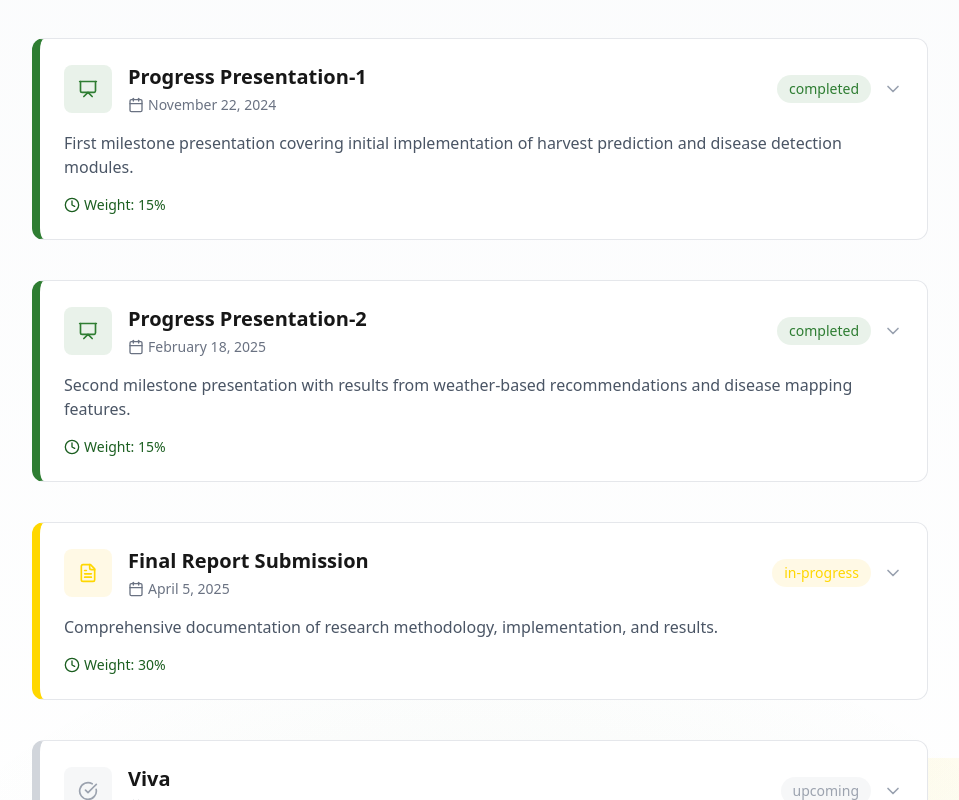
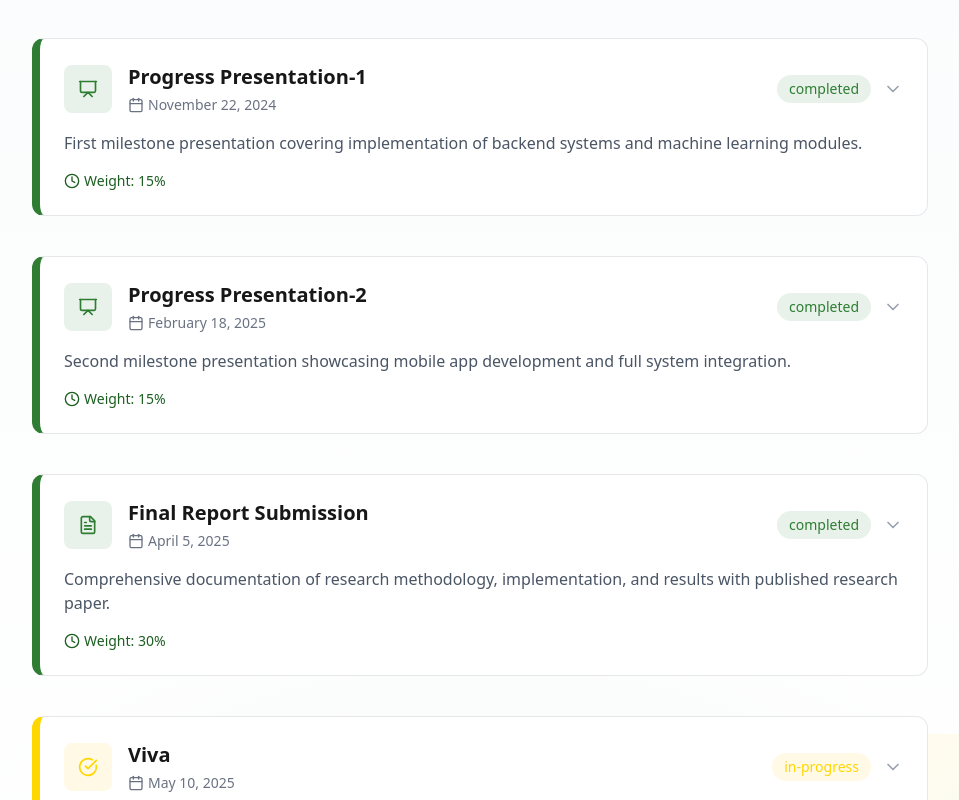
Before and after one commit to SarangaSiriwardhana9/BetelCare-documentation-website, a Next.js app: page / in a window 1280 px wide. Shown: the part 5960-6760 px from the top of the page, without its empty margins (160-1119 px from the left). Built offline with nearby package versions, Linux system fonts and the light colour scheme.

Commit message:
feat: add document links

```diff
--- a/src/app/documents/page.tsx
+++ b/src/app/documents/page.tsx
@@ -1,14 +1,13 @@
-
+// documents/page.tsx
 "use client";
 
-import { useState, useEffect } from "react";
+import { useState, useEffect, useCallback } from "react";
 import Link from "next/link";
 import Image from "next/image";
 import { motion } from "framer-motion";
 import { FileText, ArrowLeft, Download, ExternalLink, BookOpen, PresentationIcon, ClipboardList, Users } from "lucide-react";
 import Header from "@/components/Header";
 import Footer from "@/components/Footer";
-
 
 const documentCategories = [
   {
@@ -21,7 +20,7 @@ const documentCategories = [
       {
         title: "Proposal Reports",
         description: "Individual reports from all 4 team members",
-        link: "https://drive.google.com/drive/folders/your-proposal-folder-id",
+        link: "https://drive.google.com/drive/folders/1ZoMC-1Shay0hw5pxHSxG5GrIKyfYVt0f?usp=sharing",
       }
     ]
   },
@@ -35,17 +34,17 @@ const documentCategories = [
       {
         title: "Proposal Presentation",
         description: "Initial project pitch presentation",
-        link: "https://docs.google.com/presentation/d/your-proposal-presentation-id",
+        link: "https://drive.google.com/file/d/1iHF9ugOwUSf_O_8BMmJUGaQOgjYpmfiB/view?usp=sharing",
       },
       {
         title: "Progress Presentation 1",
         description: "First milestone results and findings",
-        link: "https://docs.google.com/presentation/d/your-progress1-presentation-id",
+        link: "https://drive.google.com/file/d/1xHvxDpr9nfxys4mrPqFbBSeEDeCNvXmi/view?usp=sharing",
       },
       {
         title: "Progress Presentation 2",
         description: "Second milestone results and updates",
-        link: "https://docs.google.com/presentation/d/your-progress2-presentation-id",
+        link: "https://drive.google.com/file/d/1qT7HGKzEh5IA1yIIolfzzJldhsRti8x-/view?usp=sharing",
       }
     ]
   },
@@ -59,7 +58,7 @@ const documentCategories = [
       {
         title: "Team Log Books",
         description: "Weekly logs from all 4 team members",
-        link: "https://drive.google.com/drive/folders/your-logbooks-folder-id",
+        link: "https://drive.google.com/drive/folders/1e61oX9hr2rthg-Ip1MDWEjTEyEmxtS4w?usp=sharing",
       }
     ]
   },
@@ -73,7 +72,7 @@ const documentCategories = [
       {
         title: "Final Reports",
         description: "Complete documentation of research findings",
-        link: "https://drive.google.com/drive/folders/your-final-reports-folder-id",
+        link: "https://drive.google.com/drive/folders/1Kp6md9pZyfcVi4ycUSohb5GKEVWwPAMG?usp=sharing",
       }
     ]
   },
@@ -87,7 +86,7 @@ const documentCategories = [
       {
         title: "Published Paper",
         description: "Academic publication of our research",
-        link: "https://docs.google.com/document/d/your-paper-id",
+        link: "https://drive.google.com/file/d/19aMGRKijwX5LLJdjddWzKU1vnygGFNWs/view?usp=sharing",
       }
     ]
   },
@@ -101,7 +100,7 @@ const documentCategories = [
       {
         title: "Team Profiles",
         description: "Information about all 4 team members",
-        link: "https://docs.google.com/document/d/your-team-profiles-id",
+        link: "https://drive.google.com/drive/folders/1YifQrTT8VADAWkc_rEb979G13fKhfDoe?usp=sharing",
       }
     ]
   }
@@ -112,6 +111,17 @@ export default function DocumentsPage() {
 
   useEffect(() => {
     setIsLoaded(true);
+  }, []);
+
+  const openInNewTab = useCallback((url: string) => {
+    window.open(url, '_blank', 'noopener,noreferrer');
+  }, []);
+
+  const handleCopyCitation = useCallback(() => {
+    navigator.clipboard.writeText(
+      "Ranawaka, W.E.I., Dewasinghe, U.H., Fernando, B.K.M., Siriwardhana, E.A.L.S., Kasthuriarachchi, S., & Weerasinghe, L. (2025). BetelCare: Development of an AI-Powered Application for Sri Lankan Betel Farmers. Journal of Agricultural Technology. Department of Information Technology, Sri Lanka Institute of Information Technology, Malabe, Sri Lanka."
+    );
+    alert("Citation copied to clipboard!");
   }, []);
 
   return (
@@ -154,8 +164,6 @@ export default function DocumentsPage() {
             >
               Access all documentation related to our BetelCare research project, from initial proposals to final reports.
             </motion.p>
-
-
           </div>
         </div>
       </section>
@@ -170,7 +178,7 @@ export default function DocumentsPage() {
                 initial={{ opacity: 0, y: 30 }}
                 animate={{ opacity: isLoaded ? 1 : 0, y: isLoaded ? 0 : 30 }}
                 transition={{ duration: 0.5, delay: 0.1 + (categoryIndex * 0.1) }}
-                className="bg-white rounded-2xl  border border-black/10 overflow-hidden hover:shadow-sm transition-shadow duration-300"
+                className="bg-white rounded-2xl border border-black/10 overflow-hidden hover:shadow-sm transition-shadow duration-300"
               >
                 <div className="p-6">
                   <div className="flex items-start justify-between mb-4">
@@ -193,16 +201,14 @@ export default function DocumentsPage() {
                       <div key={docIndex} className="border border-gray-100 rounded-xl p-4 hover:bg-gray-50 transition-colors">
                         <h3 className="font-medium mb-1" style={{ color: category.color }}>{doc.title}</h3>
                         <p className="text-gray-500 text-sm mb-3">{doc.description}</p>
-                        <a
-                          href={doc.link}
-                          target="_blank"
-                          rel="noopener noreferrer"
+                        <button
+                          onClick={() => openInNewTab(doc.link)}
                           className="inline-flex items-center text-sm font-medium group"
                           style={{ color: category.color }}
                         >
                           View Documents
                           <ExternalLink className="ml-2 h-3.5 w-3.5 transition-transform group-hover:translate-x-1" />
-                        </a>
+                        </button>
                       </div>
                     ))}
                   </div>
@@ -233,18 +239,16 @@ export default function DocumentsPage() {
               </p>
             </div>
 
-            <motion.a
+            <motion.button
               whileHover={{ scale: 1.05, boxShadow: "0 10px 25px -5px rgba(46, 125, 50, 0.4)" }}
               whileTap={{ scale: 0.95 }}
-              href="https://drive.google.com/file/d/your-full-package-id/view"
-              target="_blank"
-              rel="noopener noreferrer"
+              onClick={() => openInNewTab("https://drive.google.com/file/d/1l3vOQ0p_MclKkKENYsPMgpxVC6lLscLo/view?usp=sharing")}
               className="inline-flex items-center px-6 py-4 rounded-xl font-medium shadow-lg text-white"
               style={{ backgroundColor: 'var(--color-primary)' }}
             >
               <Download className="mr-2 h-5 w-5" />
               Download Package (PDF, 24MB)
-            </motion.a>
+            </motion.button>
           </div>
         </div>
       </section>
@@ -266,13 +270,7 @@ export default function DocumentsPage() {
 
             <div className="flex justify-end">
               <button
-          onClick={() => {
-            navigator.clipboard.writeText(
-              "Ranawaka, W.E.I., Dewasinghe, U.H., Fernando, B.K.M., Siriwardhana, E.A.L.S., Kasthuriarachchi, S., & Weerasinghe, L. (2025). BetelCare: Development of an AI-Powered Application for Sri Lankan Betel Farmers. Journal of Agricultural Technology. Department of Information Technology, Sri Lanka Institute of Information Technology, Malabe, Sri Lanka."
-            );
-            // You can replace this with a toast notification if available
-            alert("Citation copied to clipboard!");
-          }}
+                onClick={handleCopyCitation}
                 className="inline-flex items-center gap-2 px-4 py-2 rounded-lg text-sm font-medium"
                 style={{ color: 'var(--color-primary)', backgroundColor: 'rgba(76, 175, 80, 0.1)' }}
               >
--- a/src/components/DocumentsSection.tsx
+++ b/src/components/DocumentsSection.tsx
@@ -11,42 +11,42 @@ const documents = [
     title: "Project Proposal",
     description: "Initial research project proposal including problem statement and objectives.",
     icon: <FileText className="h-10 w-10" />,
-    link: "/documents/project-proposal.pdf",
+    link: "https://drive.google.com/drive/folders/1ZoMC-1Shay0hw5pxHSxG5GrIKyfYVt0f?usp=sharing",
     color: "var(--color-primary-light)"
   },
   {
     title: "Progress Presentation 1",
     description: "First milestone presentation covering initial implementation and findings.",
     icon: <File className="h-10 w-10" />,
-    link: "/documents/progress-presentation-1.pdf",
+    link: "https://drive.google.com/file/d/1xHvxDpr9nfxys4mrPqFbBSeEDeCNvXmi/view?usp=sharing",
     color: "var(--color-primary-dark)"
   },
   {
     title: "Progress Presentation 2",
     description: "Second milestone presentation with updated results and adjustments.",
     icon: <File className="h-10 w-10" />,
-    link: "/documents/progress-presentation-2.pdf",
+    link: "https://drive.google.com/file/d/1qT7HGKzEh5IA1yIIolfzzJldhsRti8x-/view?usp=sharing",
     color: "var(--color-primary-dark)"
   },
   {
     title: "Research Paper",
     description: "Academic paper detailing the methodology, experiments, and outcomes.",
     icon: <Book className="h-10 w-10" />,
-    link: "/documents/research-paper.pdf",
+    link: "https://drive.google.com/file/d/19aMGRKijwX5LLJdjddWzKU1vnygGFNWs/view?usp=sharing",
     color: "var(--color-accent)"
   },
   {
     title: "Final Reports",
     description: "Comprehensive documentation of the entire research project.",
     icon: <FileSpreadsheet className="h-10 w-10" />,
-    link: "/documents/final-reports.pdf",
+    link: "https://drive.google.com/drive/folders/1Kp6md9pZyfcVi4ycUSohb5GKEVWwPAMG?usp=sharing",
     color: "var(--color-primary)"
   },
   {
     title: "Log Books",
     description: "Detailed records of research activities and experiments.",
     icon: <FileCode className="h-10 w-10" />,
-    link: "/documents/log-books.pdf",
+    link: "https://drive.google.com/drive/folders/1e61oX9hr2rthg-Ip1MDWEjTEyEmxtS4w?usp=sharing",
     color: "var(--color-primary-light)"
   }
 ];
@@ -54,6 +54,10 @@ const documents = [
 export default function DocumentsSection() {
   const ref = useRef(null);
   const isInView = useInView(ref, { once: true, margin: "-100px" });
+
+  const openInNewTab = (url: string) => {
+    window.open(url, '_blank', 'noopener,noreferrer');
+  };
 
   return (
     <section ref={ref} className="py-24 bg-gray-50">
@@ -83,7 +87,7 @@ export default function DocumentsSection() {
               initial={{ opacity: 0, y: 30 }}
               animate={isInView ? { opacity: 1, y: 0 } : { opacity: 0, y: 30 }}
               transition={{ duration: 0.8, delay: index * 0.1 }}
-              className="bg-white rounded-xl   p-8  transition-all relative overflow-hidden group"
+              className="bg-white rounded-xl p-8 transition-all relative overflow-hidden group"
             >
               {/* Decorative corner */}
               <div
@@ -98,14 +102,14 @@ export default function DocumentsSection() {
                 <h4 className="text-xl font-semibold text-gray-900 mb-3">{doc.title}</h4>
                 <p className="text-gray-600 mb-6">{doc.description}</p>
 
-                <Link
-                  href={doc.link}
+                <button
+                  onClick={() => openInNewTab(doc.link)}
                   className="inline-flex items-center gap-2 font-medium text-sm hover:gap-3 transition-all"
                   style={{ color: doc.color }}
                 >
-                  Download document
+                  View document
                   <Download className="h-4 w-4" />
-                </Link>
+                </button>
               </div>
             </motion.div>
           ))}
--- a/src/components/MilestonesSection.tsx
+++ b/src/components/MilestonesSection.tsx
@@ -33,48 +33,48 @@ const milestones = [
   {
     title: "Progress Presentation-1",
     date: "November 22, 2024",
-    description: "First milestone presentation covering initial implementation of harvest prediction and disease detection modules.",
+    description: "First milestone presentation covering implementation of backend systems and machine learning modules.",
     marks: "15%",
     status: "completed",
     icon: <Presentation className="h-5 w-5" />,
     link: "/documents/progress-presentation-1.pdf",
     details: [
-      "Data Collection Progress",
-      "Harvest Prediction Model Initial Results",
-      "Disease Detection Prototype Demo",
-      "Technical Challenges & Solutions",
-      "Updated Timeline & Next Steps"
+      "Backend System Architecture Implementation",
+      "ML Model Development & Training",
+      "Harvest Prediction Algorithm Integration",
+      "Disease Detection System Implementation",
+      "API Endpoint Development & Testing"
     ]
   },
   {
     title: "Progress Presentation-2",
     date: "February 18, 2025",
-    description: "Second milestone presentation with results from weather-based recommendations and disease mapping features.",
+    description: "Second milestone presentation showcasing mobile app development and full system integration.",
     marks: "15%",
     status: "completed",
     icon: <Presentation className="h-5 w-5" />,
     link: "/documents/progress-presentation-2.pdf",
     details: [
+      "Mobile Application Development",
+      "Full System Integration",
       "Weather Recommendation System Implementation",
       "Disease Mapping Feature Integration",
-      "User Interface Improvements",
-      "Preliminary Field Testing Results",
-      "Preparation for Final Implementation"
+      "User Interface & Experience Optimization"
     ]
   },
   {
     title: "Final Report Submission",
     date: "April 5, 2025",
-    description: "Comprehensive documentation of research methodology, implementation, and results.",
+    description: "Comprehensive documentation of research methodology, implementation, and results with published research paper.",
     marks: "30%",
-    status: "in-progress",
+    status: "completed",
     icon: <FileText className="h-5 w-5" />,
     link: "/documents/final-report.pdf",
     details: [
-      "Complete Research Documentation",
-      "Implementation Details",
+      "Research Paper Publication",
+      "Documentation Website Creation",
+      "Implementation Details & Architecture",
       "Experimental Results & Analysis",
-      "User Study Findings",
       "Conclusions & Future Work"
     ]
   },
@@ -83,7 +83,7 @@ const milestones = [
     date: "May 10, 2025",
     description: "Final assessment through oral examination and project demonstration.",
     marks: "30%",
-    status: "upcoming",
+    status: "in-progress",
     icon: <CheckCircle className="h-5 w-5" />,
     link: null,
     details: [
@@ -140,16 +140,16 @@ export default function MilestonesSection() {
             <div
               className="h-full rounded-full transition-all duration-1000"
               style={{
-                width: '60%',
+                width: '80%',
                 background: 'linear-gradient(90deg, var(--color-primary) 0%, var(--color-accent) 100%)'
               }}
             ></div>
           </div>
           <div className="flex justify-between absolute -top-2 left-12 right-12">
             {milestones.map((_, index) => {
-              const completed = index < 3;
-              const inProgress = index === 3;
-              const upcoming = index > 3;
+              const completed = index < 4;
+              const inProgress = index === 4;
+              const upcoming = index > 4;
 
               return (
                 <div key={index} className="relative -ml-5">
```
Lines whose indentation alone changed are shown as unchanged.
